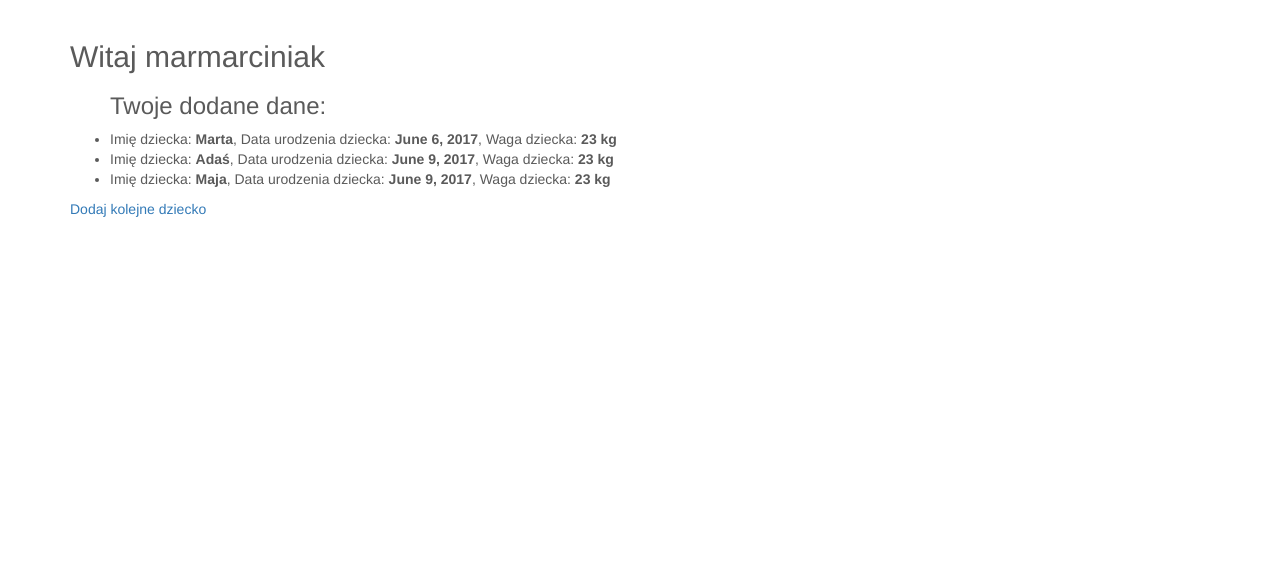
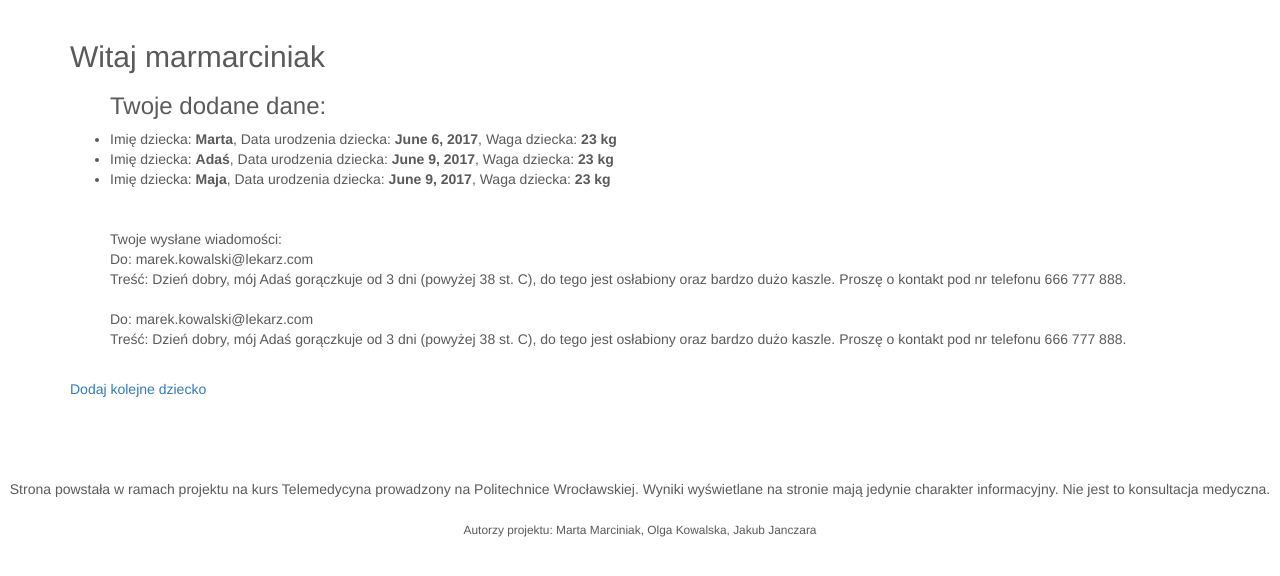
Before and after one commit to marmarciniak/telemedycyna, a Django app: page /profile/ in a window 1280 px wide. Shown: the part 51-627 px from the top of the page. Run offline with Django 3.2, Linux system fonts and the light colour scheme; a user stored in the database is signed in; data comes from the database, SQL or seed files in the repository; both versions use the stored data as it was after the commit; some libraries are stand-ins or nearby versions.

Commit message:
display changes

```diff
--- a/myapp/admin.py
+++ b/myapp/admin.py
@@ -8,9 +8,10 @@ admin.site.register(myapp.models.Drugs)
 admin.site.register(myapp.models.Doctor)
 admin.site.register(myapp.models.Fever)
 admin.site.register(myapp.models.BabyInfo)
+admin.site.register(myapp.models.DoctorContatct)
 
 class YourModelAdmin(admin.ModelAdmin):
     formfield_overrides = {
-        models.CharField: {'widget': TextInput(attrs={'size':'20'})},
-        models.TextField: {'widget': Textarea(attrs={'rows':100, 'cols':40})},
+        models.CharField: {'widget': TextInput(attrs={'size':'10'})},
+        models.TextField: {'widget': Textarea(attrs={'rows':10, 'cols':1})},
     }
--- a/myapp/forms.py
+++ b/myapp/forms.py
@@ -15,7 +15,7 @@ class DrugsForm(forms.ModelForm):
 class DocForm(forms.ModelForm):
     symptoms_choices=(('none','brak'),('kaszel','kaszel'),('biegunka','biegunka'),('wymioty','wymioty'),('zaczerwienione gardło','zaczerwienione gardło'),
                       ('ból ucha','ból ucha'), ('zwiększoneślinienie','zwiększone ślinienie'),('wysypka','wysypka'))
-    symptoms = forms.ChoiceField(choices= symptoms_choices, label='Symptomy ')
+    symptoms = forms.MultipleChoiceField(choices= symptoms_choices)
     class Meta:
         model = Doctor
         fields = '__all__'
@@ -28,7 +28,7 @@ class InfoForm(forms.ModelForm):
 
 class ContactForm(forms.ModelForm):
 
-    doctor_choices = (('dr Marek Kowalski', 'marek.kowalski'),('dr Aneta Nowak','aneta.nowak'),('dr Olaf Kos','olaf.kos'))
+    doctor_choices = (('marek.kowalski', 'dr Marek Kowalskii'),('aneta.nowak','dr Aneta Nowak'),('olaf.kos','dr Olaf Kos'))
     doctor_choice = forms.ChoiceField(choices = doctor_choices, label = 'Wybierz lekarza')
     class Meta:
         model = DoctorContatct
--- a/myapp/models.py
+++ b/myapp/models.py
@@ -19,7 +19,7 @@ class Drugs(models.Model):
 
 class Doctor(models.Model):
     age = models.IntegerField(default=0, validators=[MinValueValidator(0)],verbose_name='Wybierz wiek dziecka w miesiącach ')
-    fever=models.DecimalField(max_digits = 3, decimal_places = 1, verbose_name = 'Podaj temperature dziecka')
+    fever=models.DecimalField(max_digits = 3, decimal_places = 1,validators =[MinValueValidator(35),MaxValueValidator(43)], verbose_name = 'Podaj temperature dziecka')
     symptoms=models.TextField()
 
 class Fever(models.Model):
--- a/myapp/views.py
+++ b/myapp/views.py
@@ -82,7 +82,7 @@ def signup(request):
             raw_password = form.cleaned_data.get('password1')
             user = authenticate(username=username, password=raw_password)
             login(request, user)
-            return redirect('main')
+            return redirect(home)
     else:
         form = UserCreationForm()
     return render(request, 'signup.html', {'form': form})
@@ -100,7 +100,7 @@ def main_drug(request):
 
     objectslist = Drugs.objects.all()
     number= len(objectslist) - 1
-    weight = int(objectslist[number].weight)
+    weight = float(objectslist[number].weight)
     dose = (objectslist[number].other_drug)
     warning ='Przed podaniem upewnij się czy lek jest odpowiedni dla dzieci w tym wieku'
     drug_dose = int(dose)*int(weight)
@@ -113,7 +113,18 @@ def main_doc(request):
     number =  len(objectslist) - 1
     age = int(objectslist[number].age)
     fever = float(objectslist[number].fever)
-    symptoms = str(objectslist[number].symptoms)
+    symptoms0 = objectslist[number].symptoms
+    symptoms1=[]
+    for i in range(2, len(symptoms0)):
+        if symptoms0[i] == "'":
+            break
+        else:
+            symptoms1.append(symptoms0[i])
+
+    symptoms = ''
+    for i in range(0,len(symptoms1)):
+        symptoms += symptoms1[i]
+
     #age category
     if age<6:
         age_cat = 1
--- a/telemedycyna/settings.py
+++ b/telemedycyna/settings.py
@@ -25,7 +25,7 @@ SECRET_KEY = '+wb3snlh-g6t@%@$8q%qb8!p83)a8o)s_u0q1xy1hybmnz=ih#'
 # SECURITY WARNING: don't run with debug turned on in production!
 DEBUG = True
 
-ALLOWED_HOSTS = []
+ALLOWED_HOSTS = ['marmarciniak.pythonanywhere.com']
 
 
 # Application definition
--- a/templates/base.html
+++ b/templates/base.html
@@ -63,6 +63,13 @@
     </div>
 </div>
 <!-- /.container -->
+<footer>
+<br><br><br><br>
+        <p  style="text-align:center">Strona powstała w ramach projektu na kurs Telemedycyna prowadzony na Politechnice Wrocławskiej. Wyniki wyświetlane na
+        stronie mają jedynie charakter informacyjny. Nie jest to konsultacja medyczna. <br><br>
+        <small> Autorzy projektu: Marta Marciniak, Olga Kowalska, Jakub Janczara </small>
+        </p>
+      </footer>
 
 <!-- jQuery (necessary for Bootstrap's JavaScript plugins) -->
 <script src="https://ajax.googleapis.com/ajax/libs/jquery/1.11.3/jquery.min.js"></script>
--- a/templates/drugs.html
+++ b/templates/drugs.html
@@ -6,7 +6,9 @@
     {{form.baby}}
 <center><br>
     Wybierz masę dziecka (w kg): {{form.weight}} <br> <br>
-    Wpisz dawkę leku na kg masy ciała:  {{form.other_drug}} <br> <br>
+    Wpisz dawkę leku na kg masy ciała:
+    {{form.other_drug}} <br><br>
+    Tą informację możesz znaleźć w ulotce dołączonej do opakowania.Upewnij się, że wartość którą podajesz jest odpowiednia dla wieku Twojego dziecka.<br><br>
  <input type="submit" value="Zatwierdź"/> </center>
 
 {%endblock%}
--- a/templates/mainp.html
+++ b/templates/mainp.html
@@ -12,7 +12,7 @@
 <h1> Witaj {{request.user}} ! </h1><br><br>
     {% else %}
 
-    Witaj!<br><br>
+   <h1> Witaj!</h1> <br><br>
 
     {%endif %}
 
--- a/templates/profile.html
+++ b/templates/profile.html
@@ -8,11 +8,14 @@
 {% for baby in babies %}
     <li>Imię dziecka: <b> {{baby.baby_name}}</b>, Data urodzenia dziecka: <b>{{baby.age}}</b>, Waga dziecka: <b>{{baby.weight}} kg</b></li>
 {% endfor %}
+<br><br>
+Twoje wysłane wiadomości: <br>
     {% for message in messages %}
-    {{messages.description}}
-    {% endfor %}
+    Do: {{message.doctor_choice}}@lekarz.com<br>
+    Treść: {{message.description}}<br><br>
+    {%endfor %}
 </ul>
 
-<a href="http://127.0.0.1:8000/formularz"> Dodaj kolejne dziecko</a> <br>
+<a href="/formularz"> Dodaj kolejne dziecko</a> <br>
 
 {%endblock%}
```
Also changed, not shown: templates/signup.html (+3 -15 lines), db.sqlite3.
